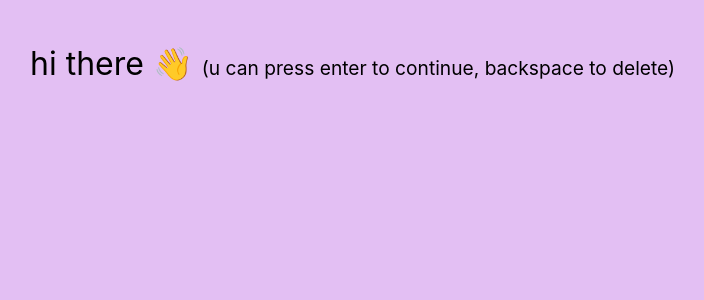
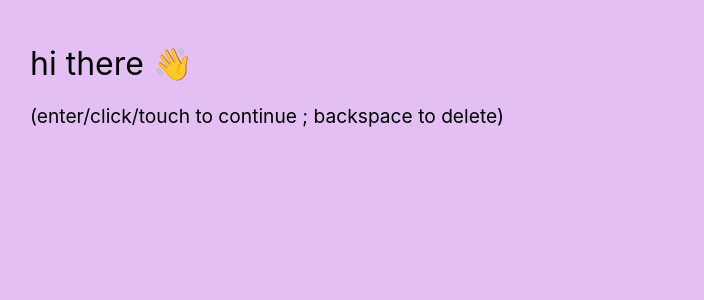
Before and after one commit to ssamkough/application-website, a Next.js app: page / in a window 1280 px wide. Shown: the top 300 px of the page, without its empty margins (10-714 px from the left). Built offline with nearby package versions, Linux system fonts and the light colour scheme.

Commit message:
updated instructions

```diff
--- a/src/pages/index.tsx
+++ b/src/pages/index.tsx
@@ -24,10 +24,16 @@ const Text = styled.span<{ $isDisplayNone?: boolean }>`
     font-size: 2em;
     display: ${({ $isDisplayNone }) => ($isDisplayNone ? 'none' : 'inline')};
     animation: 1s ${fadeIn} ease-out;
+    @media only screen and (max-width: 768px) {
+        font-size: 1.4em;
+    }
 `;
 
 const SmallText = styled.span`
     font-size: 0.6em;
+    @media only screen and (max-width: 768px) {
+        font-size: 0.4em;
+    }
 `;
 
 const Home = (): React.ReactElement => {
@@ -72,7 +78,8 @@ const Home = (): React.ReactElement => {
         <Layout>
             <Container>
                 <Text>
-                    hi there 👋 <SmallText>(u can press enter to continue, backspace to delete)</SmallText>
+                    hi there 👋 <br />
+                    <SmallText>(enter/click/touch to continue ; backspace to delete)</SmallText>
                 </Text>
                 <Text $isDisplayNone={currentStep < 1}>happy you&apos;re here, nice to meet you</Text>
                 <Text $isDisplayNone={currentStep < 2}>
```
